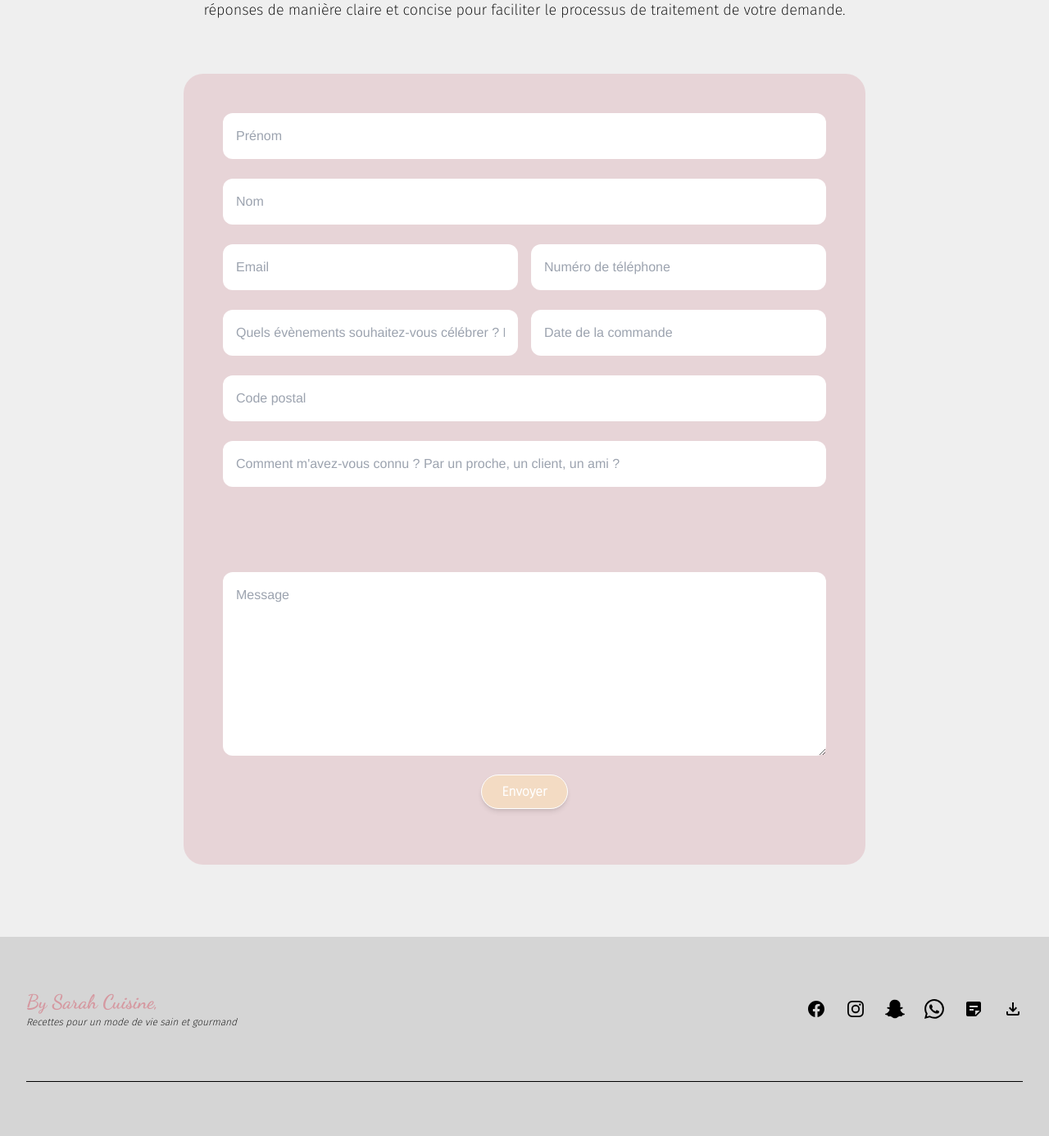
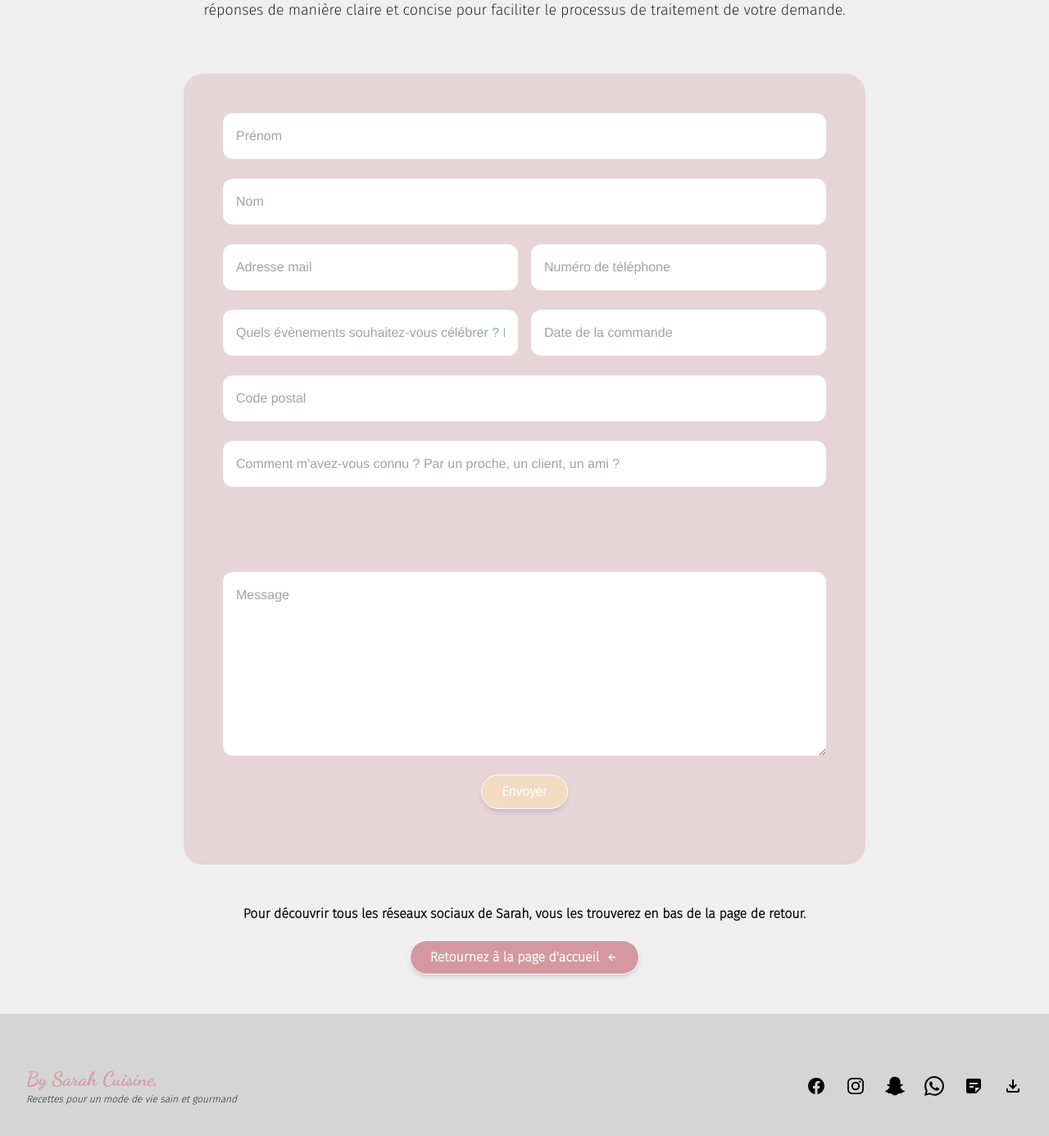
Before and after one commit to franzhopp/By-Sarah-Cuisine, a React (Vite) app: page /devisgratuit in a window 1280 px wide. Shown: the part 711-2097 px from the top of the page at 82% size. Built offline with nearby package versions, Linux system fonts and the light colour scheme.

Commit message:
[ADD] refactor

```diff
--- a/src/Components/Cards/cards.jsx
+++ b/src/Components/Cards/cards.jsx
@@ -169,7 +169,7 @@ const Cards = () => {
                 Charcuterie
               </div>
               <p className="text-black text-justify mt-2">
-                Accompagnez vos moments avec cette sélection, notamment les délicieux plateaux de charcuteries.
+                Accompagnez vos moments avec cette sélection, notamment les délicieux plateaux de charcuterie.
               </p>
               {/* <p className="mt-6">
                 <span className="text-black text-4xl">10€</span>
--- a/src/Components/Contact/form-contact.jsx
+++ b/src/Components/Contact/form-contact.jsx
@@ -46,7 +46,7 @@ const Form = () => {
     }
 
     if (!formData.email) {
-      newErrors.email = "Veuillez entrer un email.";
+      newErrors.email = "Veuillez entrer une adresse mail.";
     }
 
     if (!formData.tel) {
--- a/src/Components/Section/section-gallery.jsx
+++ b/src/Components/Section/section-gallery.jsx
@@ -15,7 +15,7 @@ const SectionGallery = () => {
           <p className="font-sans-serif text-white font-extrabold mt-3 px-4 text-md sm:text-1 sm:mt-4">
             Découvrez des recettes de cuisine de haute qualité qui combleront
             vos choix ! Que vous soyez à la recherche d'apéritifs, de plats
-            principaux ou de desserts, vous trouverez tous les services en une
+            principaux ou de desserts, vous y trouverez tous les services en une
             gallerie.
           </p>
         </div>
--- a/src/Pages/Devis/devis.jsx
+++ b/src/Pages/Devis/devis.jsx
@@ -1,6 +1,8 @@
 import { useEffect, useState } from "react";
 import emailjs from "emailjs-com";
+import { NavLink } from "react-router-dom";
 import NavbarDevis from "../../Components/Navigation/navbar-devis";
+import { BiLeftArrowAlt, BiDownArrowAlt } from "react-icons/bi";
 
 const Devis = () => {
   const [status, setStatus] = useState("");
@@ -53,7 +55,7 @@ const Devis = () => {
     }
 
     if (!formData.email) {
-      newErrors.email = "Veuillez entrer un email.";
+      newErrors.email = "Veuillez entrer une adresse mail.";
     }
 
     if (!formData.tel) {
@@ -128,7 +130,7 @@ const Devis = () => {
           <div className="mx-auto max-w-4xl px-4 py-12 sm:px-6 lg:px-8">
             <div className="flex justify-center">
               <div className="w-full">
-                <div className="text-black mt-5 text-center mb-16 font-sans-serif text-base sm:text-lg">
+                <div className="text-black mt-5 leading-8 text-center mb-16 font-sans-serif text-base sm:text-lg">
                   <span className="underline">
                     Avant de soumettre votre demande de devis
                   </span>{" "}
@@ -194,7 +196,7 @@ const Devis = () => {
                         className={`rounded-xl w-full p-4 outline-none input-secondary border-gray-200 text-md mb-2 ${
                           errors.email ? "input-error border-red-700" : ""
                         }`}
-                        placeholder="Email"
+                        placeholder="Adresse mail"
                         id="email"
                         name="email"
                         value={formData.email}
@@ -359,6 +361,27 @@ const Devis = () => {
                 </div>
               </div>
             </div>
+            <div className="mt-12 text-base text-black text-center font-sans-serif font-extrabold">
+              <div className="flex justify-center">
+                Pour découvrir tous les réseaux sociaux de Sarah, vous les
+                trouverez en bas de la page de retour.
+              </div>
+              <div className="mt-5 flex justify-center">
+                <NavLink
+                  to="/"
+                  // onClick={() => {
+                  //   window.location.href = "/";
+                  //   window.scrollTo(0, 0);
+                  // }}
+                  className=" bg-pink text-white shadow-md px-6 py-2 border rounded-3xl transition-transform transform hover:scale-105"
+                >
+                  <p className="flex flex-row font-extrabold">
+                    {`Retournez à la page d'accueil`}
+                    <BiLeftArrowAlt className="ml-2 mt-1" />
+                  </p>
+                </NavLink>
+              </div>
+            </div>
           </div>
         </section>
       </div>
--- a/src/Pages/Services/services.jsx
+++ b/src/Pages/Services/services.jsx
@@ -104,7 +104,7 @@ const Services = () => {
             Plats
           </p>
           <p className="text-black font-sans-serif text-base sm:text-2xl">
-            Préparation d’apéritifs pour vos entrées
+            Préparation de plats
           </p>
         </h1>
       </div>
@@ -261,7 +261,7 @@ const Services = () => {
             Évènements
           </p>
           <p className="text-black font-sans-serif text-base sm:text-2xl">
-            Préparation évènements
+            Préparation d'évènement
           </p>
         </h1>
       </div>
```
